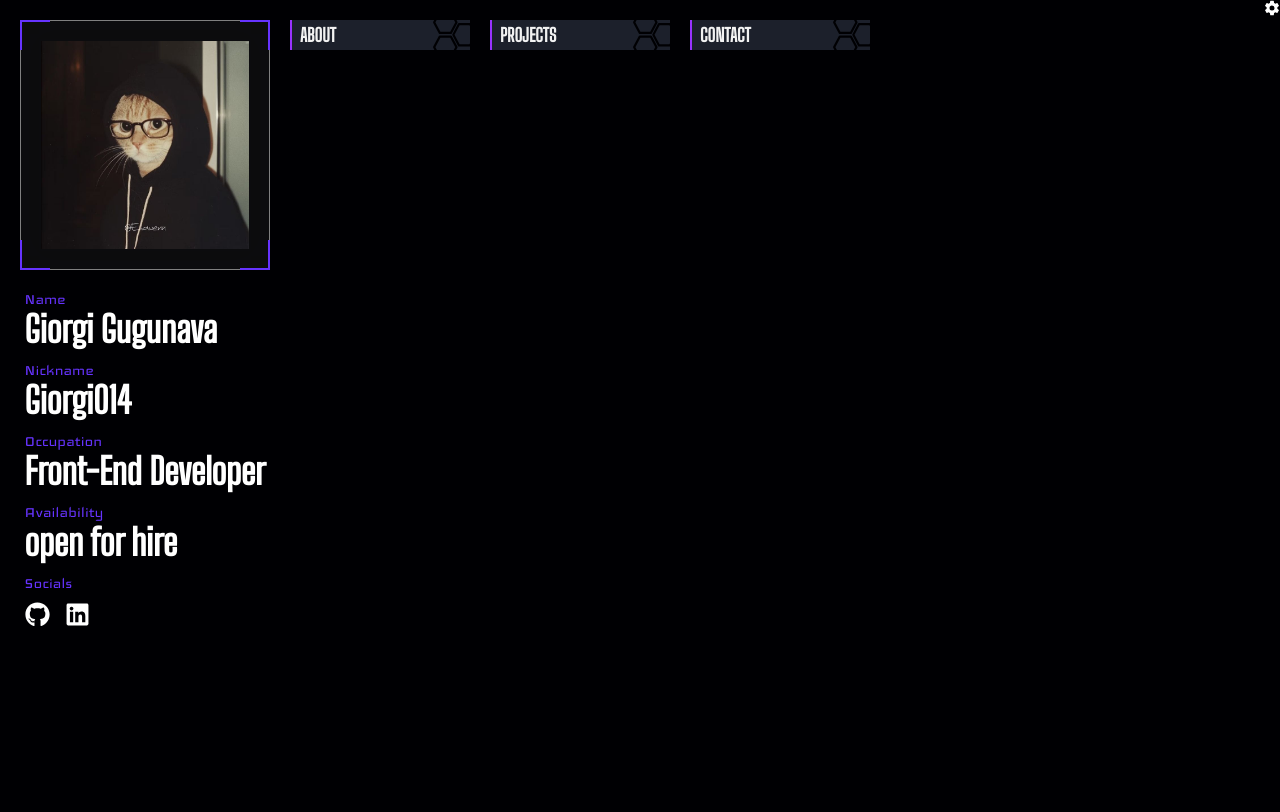
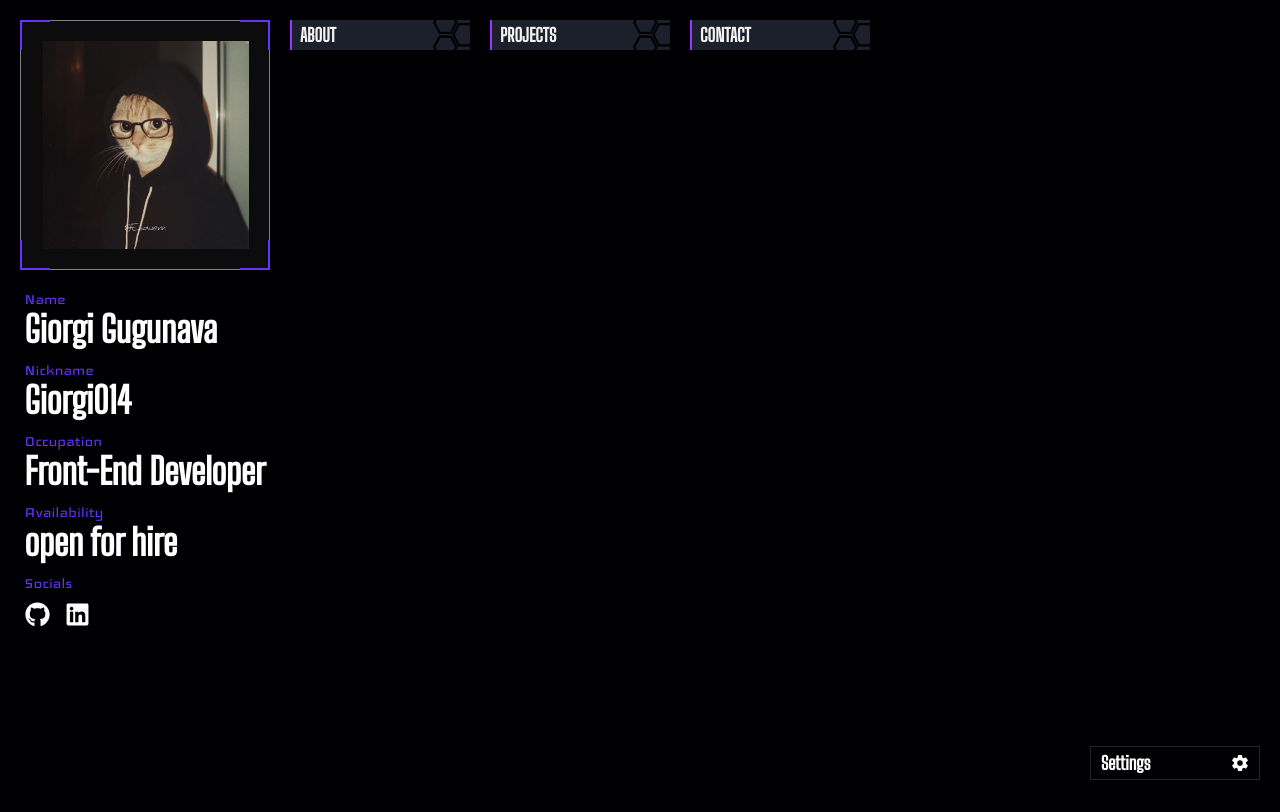
Before and after one commit to Giorgi014/portfolio, a Next.js app: page /en/home in a window 1280 px wide. Shown: the top 812 px of the page. Built offline with nearby package versions, Linux system fonts and the light colour scheme.

Commit message:
feat: Add settings section to sidebar and apply initial styling

```diff
--- a/src/app/[locale]/home/categories/style/categories.scss
+++ b/src/app/[locale]/home/categories/style/categories.scss
@@ -8,8 +8,7 @@
   @include displayCenter(flex-start, center);
   row-gap: 10px;
   flex-direction: column;
-  width: clamp(120px, 17vw, 180px);
-  margin: 20px 20px 0px 16px;
+  width: clamp(120px, 11vw, 180px);
   &_categories {
     position: relative;
     width: 100%;
@@ -61,6 +60,9 @@
     &.active::before {
       background-color: var(--yellowish_green);
     }
+    &:active {
+      transform: scale(0.95);
+    }
     .category {
       position: relative;
       z-index: 1;
--- a/src/app/[locale]/home/main/about/style/about.scss
+++ b/src/app/[locale]/home/main/about/style/about.scss
@@ -17,6 +17,9 @@
     border: none;
     cursor: pointer;
     text-transform: uppercase;
+    &:active {
+      transform: scale(0.95);
+    }
     &::before {
       content: "";
       position: absolute;
--- a/src/app/[locale]/home/main/contact/style/contact.scss
+++ b/src/app/[locale]/home/main/contact/style/contact.scss
@@ -18,6 +18,9 @@
     border: none;
     cursor: pointer;
     text-transform: uppercase;
+    &:active {
+      transform: scale(0.95);
+    }
     &::before {
       content: "";
       position: absolute;
--- a/src/app/[locale]/home/main/pojects/style/projects.scss
+++ b/src/app/[locale]/home/main/pojects/style/projects.scss
@@ -18,6 +18,9 @@
     border: none;
     cursor: pointer;
     text-transform: uppercase;
+    &:active {
+      transform: scale(0.95);
+    }
     &::before {
       content: "";
       position: absolute;
--- a/src/app/[locale]/home/sidebar/page.tsx
+++ b/src/app/[locale]/home/sidebar/page.tsx
@@ -1,12 +1,18 @@
 import React from "react";
 import { IoSettingsSharp } from "react-icons/io5";
+import "./style/sidebar.scss";
 
 const Sidebar = ({ children }: { children: React.ReactNode }) => {
   return (
-    <div>
+    <article className="sidebar">
       {children}
-      <IoSettingsSharp />
-    </div>
+      <section className="sidebar_settings">
+        <button className="settings_btn">
+          <p className="settings_text">Settings</p>
+          <IoSettingsSharp className="settings_icon" />
+        </button>
+      </section>
+    </article>
   );
 };
 
--- /dev/null
+++ b/src/app/[locale]/home/sidebar/style/sidebar.scss
@@ -0,0 +1,49 @@
+@mixin displayCenter($justify, $align) {
+  display: flex;
+  justify-content: $justify;
+  align-items: $align;
+}
+
+.sidebar {
+  @include displayCenter(space-between, center);
+  flex-direction: column;
+  width: 210px;
+  height: 100vh;
+  padding: 20px;
+  &_settings {
+    width: 170px;
+    margin-top: auto;
+    text-transform: uppercase;
+    .settings_btn {
+      @include displayCenter(space-between, center);
+      gap: 8px;
+      width: 100%;
+      padding: 5px 10px;
+      background: none;
+      border: 1px solid #262626;
+      color: var(--white);
+      cursor: pointer;
+      transition: color 0.3s ease-in-out;
+      .settings_text,
+      .settings_icon {
+        font-size: 18px;
+        letter-spacing: 7.5%;
+        font-family: "big_shoulder_regular";
+        font-weight: bold;
+      }
+      .settings_icon {
+        transition: transform 0.5s ease-in-out;
+        transform: rotate(0deg);
+      }
+      &:hover {
+        color: var(--meteor_shower);
+        .settings_icon {
+          transform: rotate(180deg);
+        }
+      }
+      &:active {
+        transform: scale(0.95);
+      }
+    }
+  }
+}
--- a/src/components/style/cart.scss
+++ b/src/components/style/cart.scss
@@ -51,10 +51,16 @@
 
     &.left {
       left: 25%;
+      &:active {
+        transform: scale(0.65);
+      }
     }
 
     &.right {
       right: 25%;
+      &:active {
+        transform: scale(0.65);
+      }
     }
   }
   .slider_divider {
```
